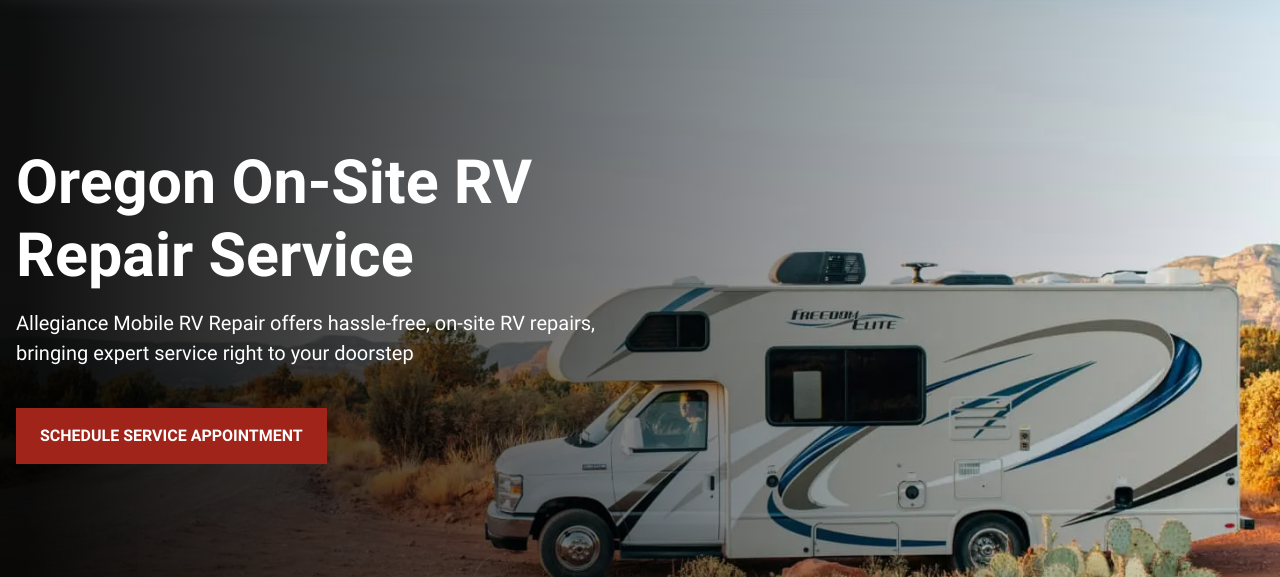
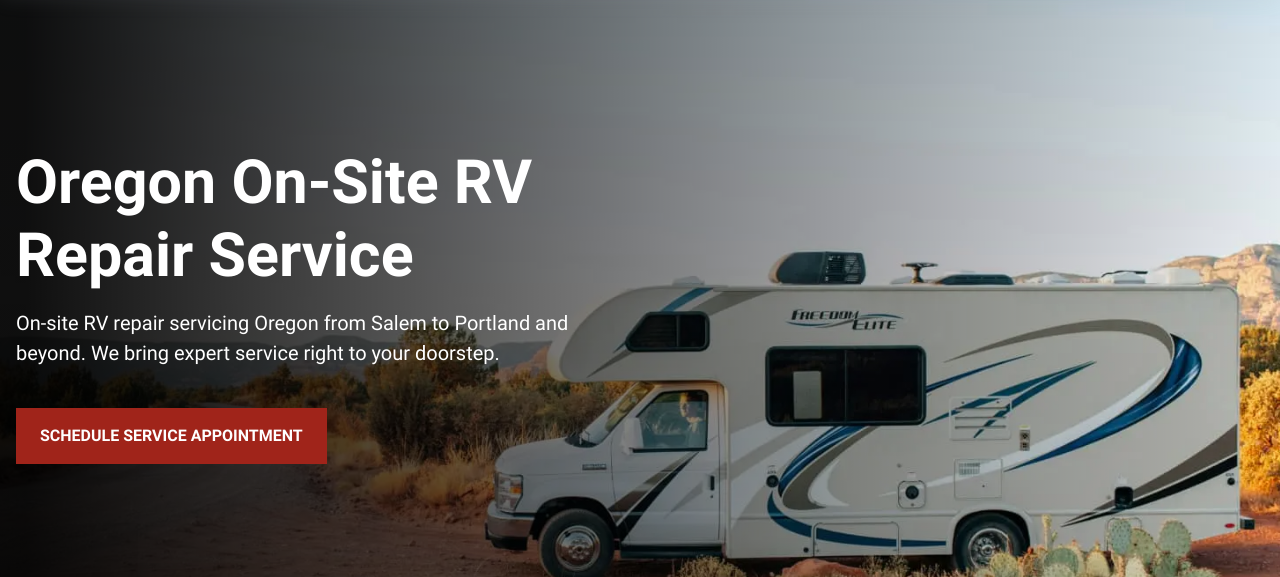
Before and after one commit to pchertude34/allegiance-mobile-rv, an Eleventy site: page src/index.html in a window 1280 px wide. Shown: the part 154-731 px from the top of the page. Built offline with nearby package versions, Linux system fonts and the light colour scheme; Eleventy itself is replaced by a stand-in of ours; files that its build step writes are made by us from their sources.

Commit message:
update sub heading

```diff
--- a/src/index.html
+++ b/src/index.html
@@ -79,8 +79,8 @@ eleventyNavigation:
     <div class="cs-content">
       <h1 class="cs-title">Oregon On-Site RV Repair Service</h1>
       <p class="cs-text">
-        Allegiance Mobile RV Repair offers hassle-free, on-site RV repairs,
-        bringing expert service right to your doorstep
+        On-site RV repair servicing Oregon from Salem to Portland and beyond. We
+        bring expert service right to your doorstep.
       </p>
       <a href="/contact" class="cs-button-solid"
         >Schedule Service Appointment</a
```
